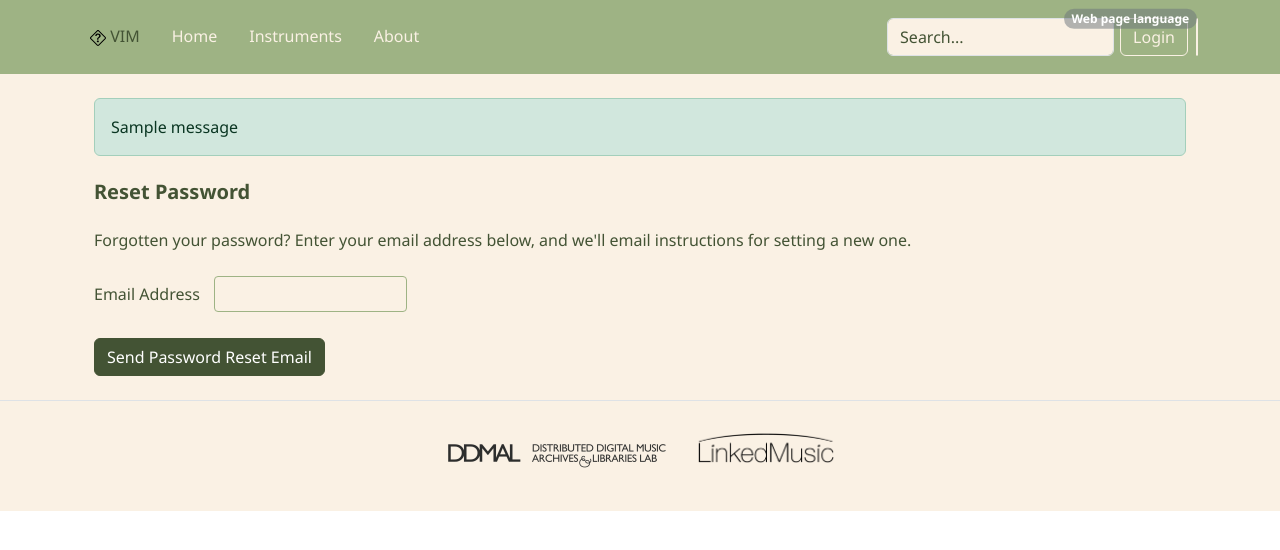
After one commit to DDMAL/VIM, a Django app: page /reset-password/ in a window 1280 px wide. The commit adds this page. Shown: the top 550 px of the page. Run offline with Django 5.2, Linux system fonts and the light colour scheme; tables that the repository leaves empty hold one stand-in row (values such as "Sample post"); one stand-in notice (Sample message) is shown.

Commit message:
Reset Password Functionality in #94

```diff
--- a/web-app/django/VIM/apps/main/templates/registration/change_password.html
+++ b/web-app/django/VIM/apps/main/templates/registration/change_password.html
@@ -2,7 +2,7 @@
 {% load static %}
 
 {% block title %}
-Login
+Change Password
 {% endblock %}
 
 {% block css_files %}
--- /dev/null
+++ b/web-app/django/VIM/apps/main/templates/registration/reset_password.html
@@ -0,0 +1,45 @@
+{% extends "base.html" %}
+{% load static %}
+
+{% block title %}
+Reset Password
+{% endblock %}
+
+{% block css_files %}
+<link rel="stylesheet" type="text/css" href="{% static 'main/css/login.css' %}">
+{% endblock %}
+
+{% block content %}
+<div class="container">
+    <div class="row">
+        <div class="mr-3 p-4 col-md-12">
+            {% if messages %}
+                <div class="alert alert-success alert-dismissible">
+                    {% for message in messages %}
+                        {{ message }}
+                    {% endfor %}
+                </div>
+            {% endif %}
+            {% if form.errors %}
+                <div class="alert alert-danger alert-dismissible">
+                    {% for field, error in form.errors.items %}
+                        {{ error }}
+                    {% endfor %}
+                </div>
+            {% endif %}
+            <div class="col-md mt-4 login-form" id="login">
+                <h5><strong>Reset Password</strong></h5>
+                <p class="mt-4">Forgotten your password? Enter your email address below, and we'll email instructions for setting a new one.</p>
+                <form method="post">
+                    {% csrf_token %}
+                    <div class="mt-4 mb-4">
+                        <label for="exampleInputEmail" class="form-label">Email Address</label>
+                        {{ form.email }}
+                    </div>
+                    <button type="submit" class="btn btn-primary">Send Password Reset Email</button>
+                </form>
+            </div>
+        </div>
+    </div>
+</div>
+{% endblock %}
--- a/web-app/django/VIM/apps/main/urls.py
+++ b/web-app/django/VIM/apps/main/urls.py
@@ -31,4 +31,35 @@ urlpatterns = [
         ),
         name="login",
     ),
+    path(
+        "reset-password/",
+        auth_views.PasswordResetView.as_view(
+            template_name="registration/reset_password.html",
+            email_template_name="registration/reset_password_email.html",
+            success_url="/reset-password-sent/",
+        ),
+        name="reset_password",
+    ),
+    path(
+        "reset-password-sent/",
+        auth_views.PasswordResetDoneView.as_view(
+            template_name="registration/reset_password_sent.html",
+        ),
+        name="reset_password_done",
+    ),
+    path(
+        "reset/<uidb64>/<token>",
+        auth_views.PasswordResetConfirmView.as_view(
+            template_name="registration/reset_password_confirm.html",
+            success_url="/reset-password-complete/",
+        ),
+        name="reset_password_confirm",
+    ),
+    path(
+        "reset-password-complete/",
+        auth_views.PasswordResetCompleteView.as_view(
+            template_name="registration/reset_password_complete.html",
+        ),
+        name="reset_password_complete",
+    ),
 ]
```
Also changed, not shown: web-app/django/VIM/apps/main/templates/registration/login.html (+5 -2 lines), web-app/django/VIM/apps/main/templates/registration/reset_password_complete.html (added, +22 -0 lines), web-app/django/VIM/apps/main/templates/registration/reset_password_confirm.html (added, +29 -0 lines), web-app/django/VIM/apps/main/templates/registration/reset_password_email.html (added, +7 -0 lines), web-app/django/VIM/apps/main/templates/registration/reset_password_sent.html (added, +23 -0 lines), web-app/django/VIM/settings.py (+10 -0 lines).
